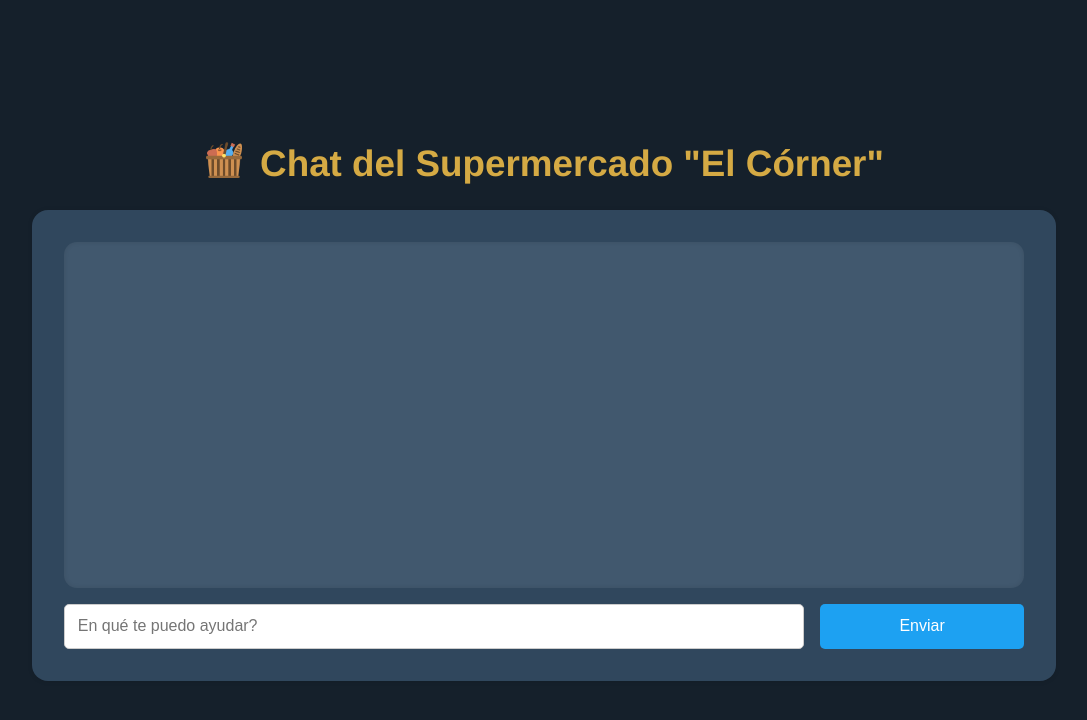
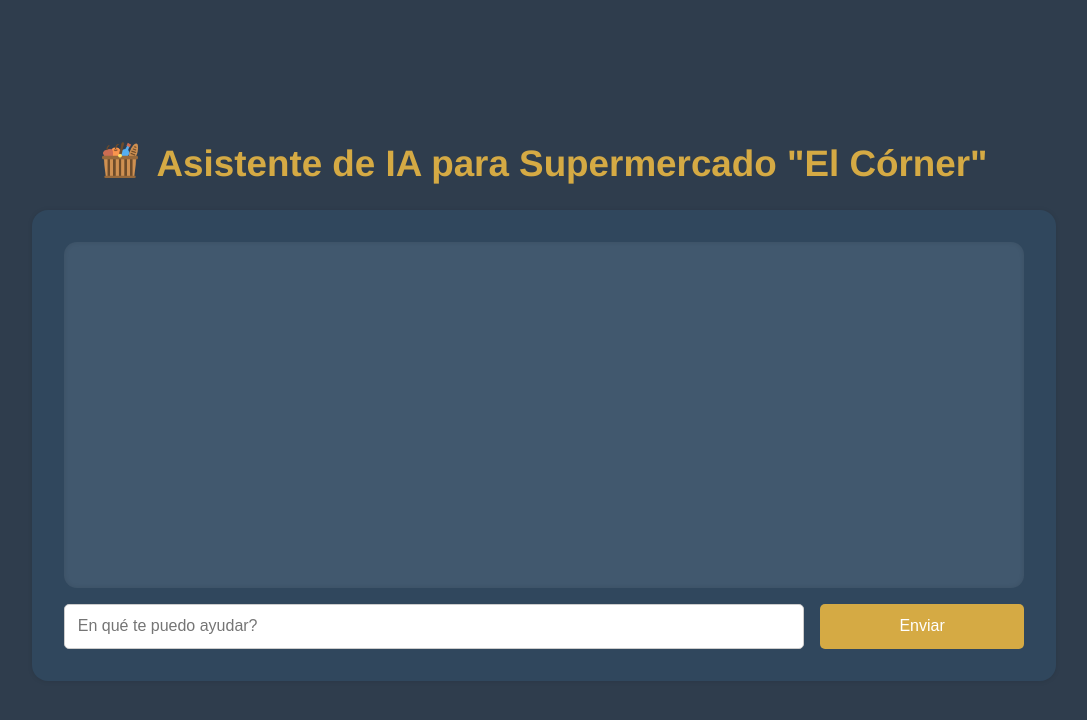
Before and after one commit to joyjos/Chatbot-para-negocio, a website: page public/index.html in a window 1280 px wide. Shown: the whole page, without its empty margins (96-1183 px from the left). Drawn offline with Linux system fonts and the light colour scheme.

Commit message:
index.html and styles.css modified

```diff
--- a/public/assets/css/styles.css
+++ b/public/assets/css/styles.css
@@ -4,7 +4,7 @@ root {
 
 body{
     font-family: Helvetica, sans-serif, Arial;
-    background-color: #15202b;
+    background-color: #2f3d4d;
     display: flex;
     flex-direction: column;
     justify-content: center;
@@ -61,6 +61,7 @@ body{
     font-size: 1rem;
     border-radius: 1rem;
     word-wrap: break-word;
+    white-space: pre-line;
 }
 
 .chat__message--user {
@@ -109,7 +110,7 @@ body{
 
 .chat__button {
     flex: 1;
-    background-color: #1da1f2;
+    background-color: #d5aa44;
     color: #fff;
     cursor: pointer;
     border: none;
@@ -118,7 +119,7 @@ body{
 }
 
 .chat__button:hover {
-    background-color: #009dff;
+    background-color: #d3a12d;
     color: #fff;
     cursor: pointer;
     border: none;
--- a/public/index.html
+++ b/public/index.html
@@ -13,13 +13,13 @@
       type="image/png"
     />
 
-    <title>Chat de Negocio - Supermercado</title>
+    <title>Asistente del Supermercado</title>
   </head>
   <body>
 
     <header class="chat__header">
       <img class="header__icon" src="./assets/img/icon-supermarket.png" alt="Traductor" />
-      <h1 class="header__title">Chat del Supermercado "El Córner"</h1>
+      <h1 class="header__title">Asistente de IA para Supermercado "El Córner"</h1>
     </header>
 
     <section class="chat">
```
